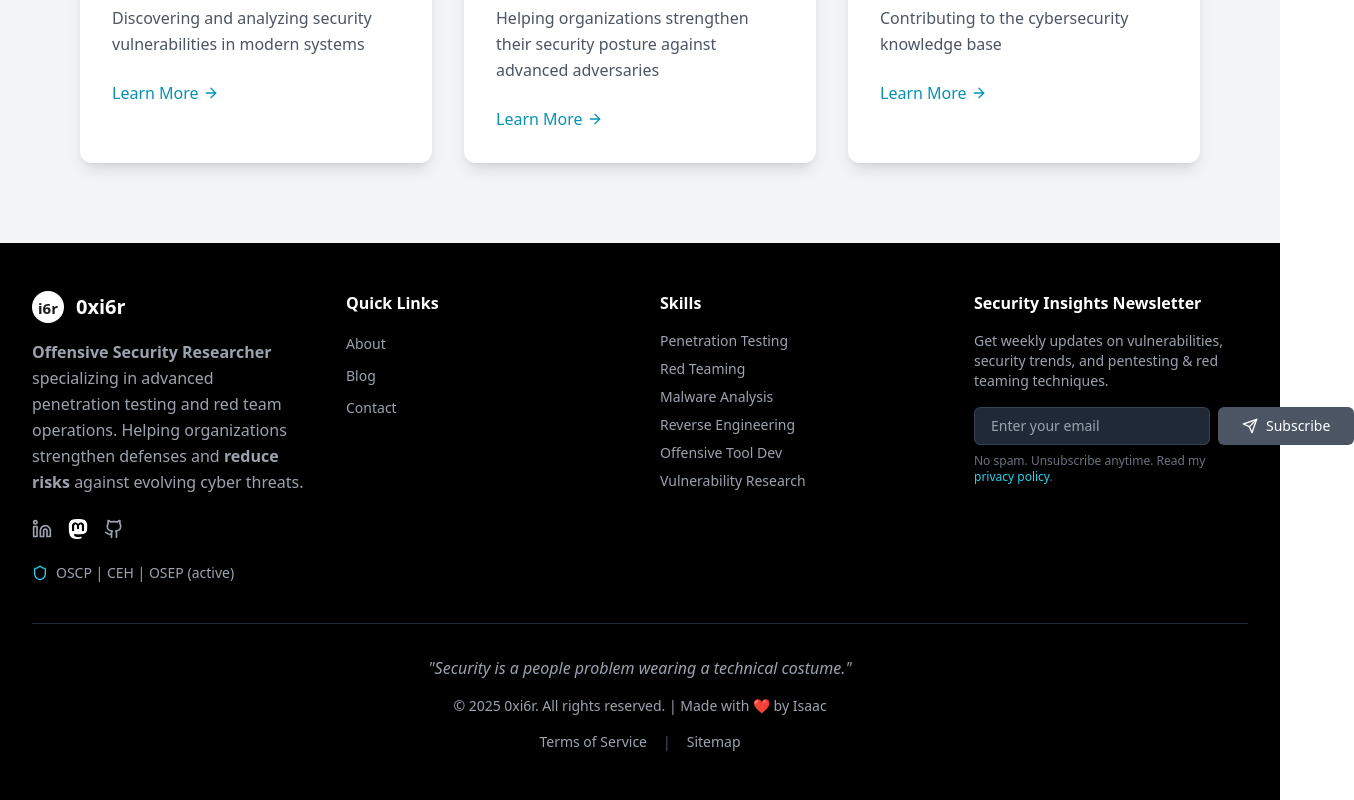
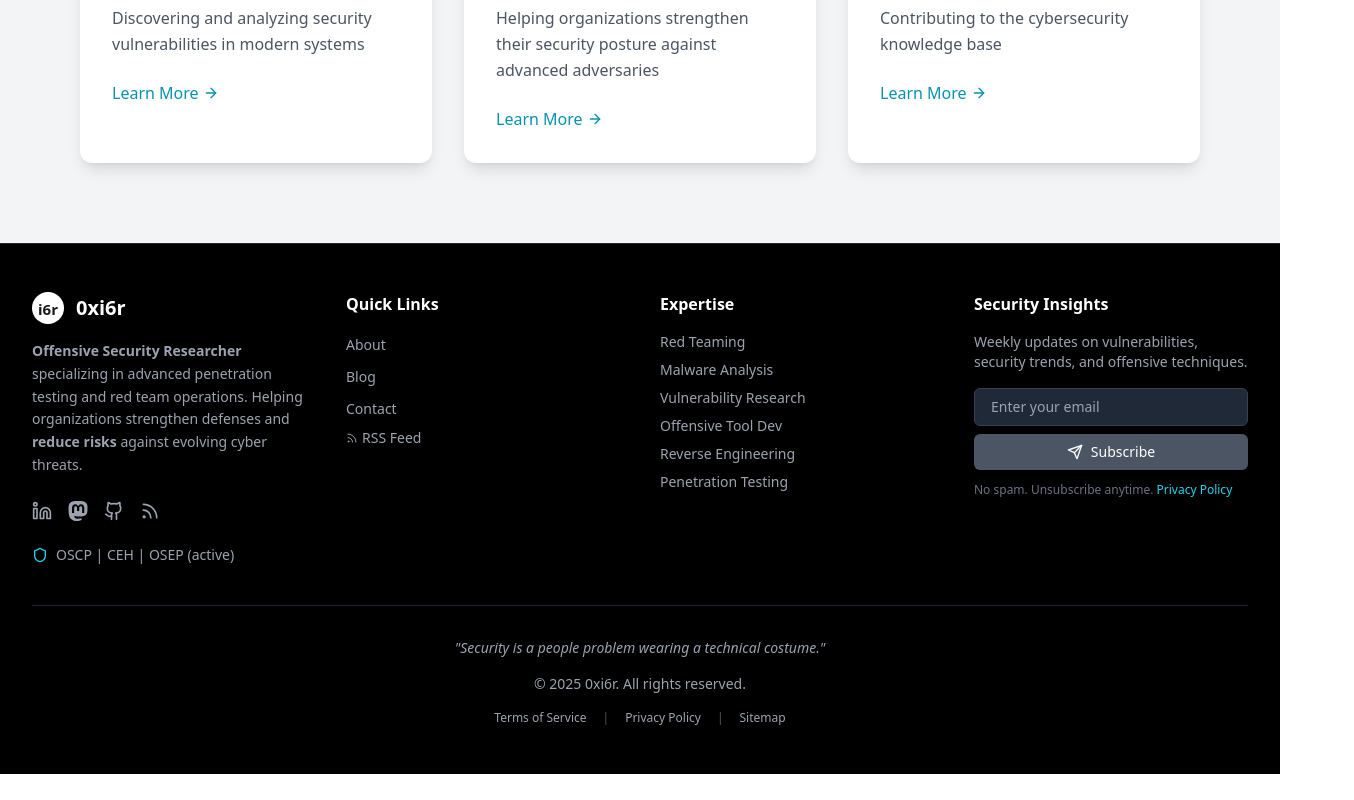
Before and after one commit to 0xi6r/0xi6r.github.io, a React (Vite) app in the folder project/: page /about in a window 1280 px wide. Shown: the part 1179-1979 px from the top of the page, 1354 px wide, since content can reach past the window. After the commit the page ends 1953 px from the top, so only its background shows below. Built offline with nearby package versions, Linux system fonts and the light colour scheme.

Commit message:
Update Footer.tsx
refactor footer for more professional look

```diff
--- a/project/src/components/Footer.tsx
+++ b/project/src/components/Footer.tsx
@@ -1,8 +1,7 @@
 import React, { useState } from 'react';
-import { Shield, Linkedin, Github, Send, AlertCircle, CheckCircle } from 'lucide-react';
+import { Shield, Linkedin, Github, Send, AlertCircle, CheckCircle, Rss, Mail } from 'lucide-react';
 import { Link } from 'react-router-dom';
 import Logo from '/0xi6r.svg';
-import mastodon from '/mastodon.jpg';
 
 const Footer = () => {
   const [email, setEmail] = useState('');
@@ -13,8 +12,10 @@ const Footer = () => {
   const handleNewsletterSubmit = async (e) => {
     e.preventDefault();
     if (!email) return;
+
     setIsLoading(true);
     setError('');
+
     try {
       const res = await fetch('/api/newsletter', {
         method: 'POST',
@@ -25,7 +26,9 @@ const Footer = () => {
           source: 'footer_signup',
         }),
       });
+
       const data = await res.json();
+
       if (!res.ok) {
         setError(data.error || 'Something went wrong. Please try again.');
       } else {
@@ -40,33 +43,62 @@ const Footer = () => {
     }
   };
 
+  // Mastodon SVG icon for consistency
+  const MastodonIcon = () => (
+    <svg className="w-5 h-5" viewBox="0 0 24 24" fill="currentColor">
+      <path d="M23.268 5.313c-.35-2.578-2.617-4.61-5.304-5.004C17.51.242 15.792 0 11.813 0h-.03c-3.98 0-4.835.242-5.288.309C3.882.692 1.496 2.518.917 5.127.64 6.412.61 7.837.661 9.143c.074 1.874.088 3.745.26 5.611.118 1.24.325 2.47.62 3.68.55 2.237 2.777 4.098 4.96 4.857 2.336.792 4.849.923 7.256.38.265-.061.527-.132.786-.213.585-.184 1.27-.39 1.774-.753a.057.057 0 0 0 .023-.043v-1.809a.052.052 0 0 0-.02-.041.053.053 0 0 0-.046-.01 20.282 20.282 0 0 1-4.709.545c-2.73 0-3.463-1.284-3.674-1.818a5.593 5.593 0 0 1-.319-1.433.053.053 0 0 1 .066-.054c1.517.363 3.072.546 4.632.546.376 0 .75 0 1.125-.01 1.57-.044 3.224-.124 4.768-.422.038-.008.077-.015.11-.024 2.435-.464 4.753-1.92 4.989-5.604.008-.145.03-1.52.03-1.67.002-.512.167-3.63-.024-5.545zm-3.748 9.195h-2.561V8.29c0-1.309-.55-1.976-1.67-1.976-1.23 0-1.846.79-1.846 2.35v3.403h-2.546V8.663c0-1.56-.617-2.35-1.848-2.35-1.112 0-1.668.668-1.67 1.977v6.218H4.822V8.102c0-1.31.337-2.35 1.011-3.12.696-.77 1.608-1.164 2.74-1.164 1.311 0 2.302.5 2.962 1.498l.638 1.06.638-1.06c.66-.999 1.65-1.498 2.96-1.498 1.13 0 2.043.395 2.74 1.164.675.77 1.012 1.81 1.012 3.12z"/>
+    </svg>
+  );
+
   return (
-    <footer className="bg-black text-white py-12 w-full">
+    <footer className="bg-black text-white py-12 w-full border-t border-gray-800">
       <div className="w-full px-8">
         {/* === Top Footer Grid === */}
         <div className="grid md:grid-cols-4 gap-10">
+
           {/* Brand/About */}
           <div>
             <div className="flex items-center space-x-3 mb-4">
               <img src={Logo} className="w-8 h-8" alt="0xi6r Logo" />
               <span className="text-white font-bold text-xl">0xi6r</span>
             </div>
-            <p className="text-gray-400 mb-6 leading-relaxed">
+            <p className="text-gray-400 mb-6 leading-relaxed text-sm">
               <b>Offensive Security Researcher</b> specializing in advanced penetration testing
               and red team operations. Helping organizations strengthen defenses and
               <b> reduce risks</b> against evolving cyber threats.
             </p>
 
-            {/* Social Links */}
+            {/* Social Links - Consistent Icons */}
             <div className="flex space-x-4 mb-6">
-              <a href="https://linkedin.com/in/isaacogina" className="text-gray-400 hover:text-cyan-400 transition-colors">
+              <a
+                href="https://linkedin.com/in/isaacogina"
+                className="text-gray-400 hover:text-cyan-400 transition-colors"
+                aria-label="LinkedIn"
+              >
                 <Linkedin className="w-5 h-5" />
               </a>
-              <a href="https://infosec.exchange/@0x_i6r" className="text-gray-400 hover:text-cyan-400 transition-colors">
-                <img src={mastodon} className="w-5 h-5 invert" alt="mastodon" />
+              <a
+                href="https://infosec.exchange/@0x_i6r"
+                className="text-gray-400 hover:text-cyan-400 transition-colors"
+                aria-label="Mastodon"
+              >
+                <MastodonIcon />
               </a>
-              <a href="https://github.com/0xi6r" className="text-gray-400 hover:text-cyan-400 transition-colors">
+              <a
+                href="https://github.com/0xi6r"
+                className="text-gray-400 hover:text-cyan-400 transition-colors"
+                aria-label="GitHub"
+              >
                 <Github className="w-5 h-5" />
+              </a>
+              <a
+                href="/rss.xml"
+                className="text-gray-400 hover:text-cyan-400 transition-colors"
+                aria-label="RSS Feed"
+                target="_blank"
+                rel="noopener noreferrer"
+              >
+                <Rss className="w-5 h-5" />
               </a>
             </div>
 
@@ -77,49 +109,89 @@ const Footer = () => {
             </div>
           </div>
 
-          {/* Quick Links (no contact or location) */}
+          {/* Quick Links */}
           <div>
             <h4 className="text-white font-semibold mb-4">Quick Links</h4>
-            <ul className="space-y-2 mb-6">
+            <ul className="space-y-2">
               <li><Link to="/about" className="text-gray-400 hover:text-cyan-400 transition-colors text-sm">About</Link></li>
               <li><Link to="/blog" className="text-gray-400 hover:text-cyan-400 transition-colors text-sm">Blog</Link></li>
               <li><Link to="/contact" className="text-gray-400 hover:text-cyan-400 transition-colors text-sm">Contact</Link></li>
+              <li>
+                <a
+                  href="/rss.xml"
+                  target="_blank"
+                  rel="noopener noreferrer"
+                  className="text-gray-400 hover:text-cyan-400 transition-colors text-sm flex items-center gap-1"
+                >
+                  <Rss className="w-3 h-3" />
+                  RSS Feed
+                </a>
+              </li>
             </ul>
           </div>
 
-           {/* Services */}
+          {/* Expertise (formerly Skills) - Now Clickable */}
           <div>
-            <h4 className="text-white font-semibold mb-4">Skills</h4>
+            <h4 className="text-white font-semibold mb-4">Expertise</h4>
             <ul className="space-y-2">
-              <li className="text-gray-400 hover:text-cyan-400 transition-colors text-sm">Penetration Testing</li>
-              <li className="text-gray-400 hover:text-cyan-400 transition-colors text-sm">Red Teaming</li>
-              <li className="text-gray-400 hover:text-cyan-400 transition-colors text-sm">Malware Analysis</li>
-              <li className="text-gray-400 hover:text-cyan-400 transition-colors text-sm">Reverse Engineering</li>
-              <li className="text-gray-400 hover:text-cyan-400 transition-colors text-sm">Offensive Tool Dev</li>
-              <li className="text-gray-400 hover:text-cyan-400 transition-colors text-sm">Vulnerability Research</li>
+              <li>
+                <Link
+                  to="/blog?category=Red%20Team"
+                  className="text-gray-400 hover:text-cyan-400 transition-colors text-sm block"
+                >
+                  Red Teaming
+                </Link>
+              </li>
+              <li>
+                <Link
+                  to="/blog?category=Malware%20Analysis"
+                  className="text-gray-400 hover:text-cyan-400 transition-colors text-sm block"
+                >
+                  Malware Analysis
+                </Link>
+              </li>
+              <li>
+                <Link
+                  to="/blog?category=Vulnerability%20Research"
+                  className="text-gray-400 hover:text-cyan-400 transition-colors text-sm block"
+                >
+                  Vulnerability Research
+                </Link>
+              </li>
+              <li>
+                <Link
+                  to="/blog?category=Tool%20Development"
+                  className="text-gray-400 hover:text-cyan-400 transition-colors text-sm block"
+                >
+                  Offensive Tool Dev
+                </Link>
+              </li>
+              <li className="text-gray-400 text-sm">Reverse Engineering</li>
+              <li className="text-gray-400 text-sm">Penetration Testing</li>
             </ul>
           </div>
 
-          {/* Newsletter → Dedicated Column */}
+          {/* Newsletter */}
           <div>
-            <h4 className="text-white font-semibold mb-4">Security Insights Newsletter</h4>
+            <h4 className="text-white font-semibold mb-4">Security Insights</h4>
             <p className="text-gray-400 text-sm mb-4">
-              Get weekly updates on vulnerabilities, security trends, and pentesting & red teaming techniques.
+              Weekly updates on vulnerabilities, security trends, and offensive techniques.
             </p>
+
             {isSubscribed ? (
               <div className="flex items-center space-x-2 text-green-400 text-sm bg-green-900/20 p-3 rounded-md border border-green-800">
                 <CheckCircle className="w-4 h-4" />
-                <span>Successfully subscribed! Check your email.</span>
+                <span>Successfully subscribed!</span>
               </div>
             ) : (
               <>
-                <form onSubmit={handleNewsletterSubmit} className="flex flex-col sm:flex-row gap-2">
+                <form onSubmit={handleNewsletterSubmit} className="flex flex-col gap-2">
                   <input
                     type="email"
                     value={email}
                     onChange={(e) => setEmail(e.target.value)}
                     placeholder="Enter your email"
-                    className="flex-1 px-4 py-2 bg-gray-800 border border-gray-700 rounded-md text-white placeholder-gray-400 focus:outline-none focus:ring-2 focus:ring-cyan-400 focus:border-transparent text-sm"
+                    className="px-4 py-2 bg-gray-800 border border-gray-700 rounded-md text-white placeholder-gray-400 focus:outline-none focus:ring-2 focus:ring-cyan-400 focus:border-transparent text-sm"
                     required
                     disabled={isLoading}
                   />
@@ -138,34 +210,40 @@ const Footer = () => {
                     )}
                   </button>
                 </form>
+
                 {error && (
-                  <div className="flex items-center space-x-2 text-red-400 text-sm mt-2 bg-red-900/20 p-3 rounded-md border border-red-800">
-                    <AlertCircle className="w-4 h-4" />
+                  <div className="flex items-center space-x-2 text-red-400 text-xs mt-2 bg-red-900/20 p-2 rounded-md border border-red-800">
+                    <AlertCircle className="w-3 h-3" />
                     <span>{error}</span>
                   </div>
                 )}
               </>
             )}
-            <p className="text-xs text-gray-500 mt-2">
-              No spam. Unsubscribe anytime. Read my{' '}
+
+            <p className="text-xs text-gray-500 mt-3">
+              No spam. Unsubscribe anytime.{' '}
               <Link to="/PrivacyPolicy" className="text-cyan-400 hover:underline">
-                privacy policy
-              </Link>.
+                Privacy Policy
+              </Link>
             </p>
           </div>
         </div>
 
         {/* === Bottom Footer === */}
         <div className="border-t border-gray-800 mt-10 pt-8 text-center">
-          <p className="text-gray-400 text-base italic mb-4 font-light">
+          <p className="text-gray-400 text-sm italic mb-4 font-light">
             "Security is a people problem wearing a technical costume."
           </p>
           <div className="text-gray-400 text-sm mb-4">
-            © 2025 0xi6r. All rights reserved. | Made with ❤️ by Isaac
+            © 2025 0xi6r. All rights reserved.
           </div>
-          <div className="flex items-center justify-center space-x-4 text-sm">
+          <div className="flex items-center justify-center space-x-4 text-xs">
             <Link to="/Terms" className="text-gray-400 hover:text-cyan-400 transition-colors">
               Terms of Service
+            </Link>
+            <span className="text-gray-600">|</span>
+            <Link to="/PrivacyPolicy" className="text-gray-400 hover:text-cyan-400 transition-colors">
+              Privacy Policy
             </Link>
             <span className="text-gray-600">|</span>
             <Link to="/sitemap" className="text-gray-400 hover:text-cyan-400 transition-colors">
```
